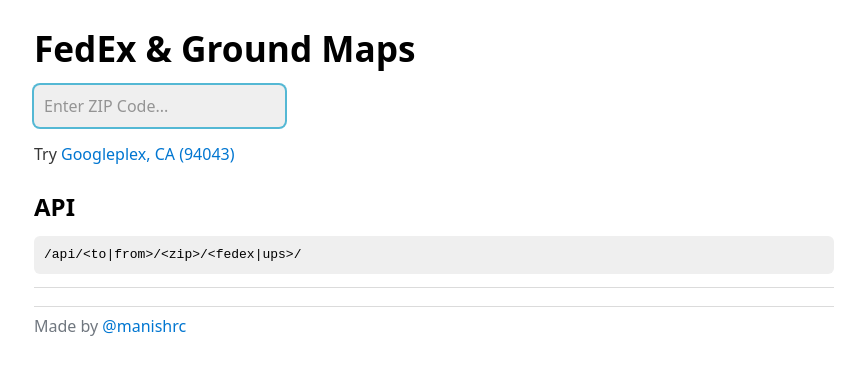
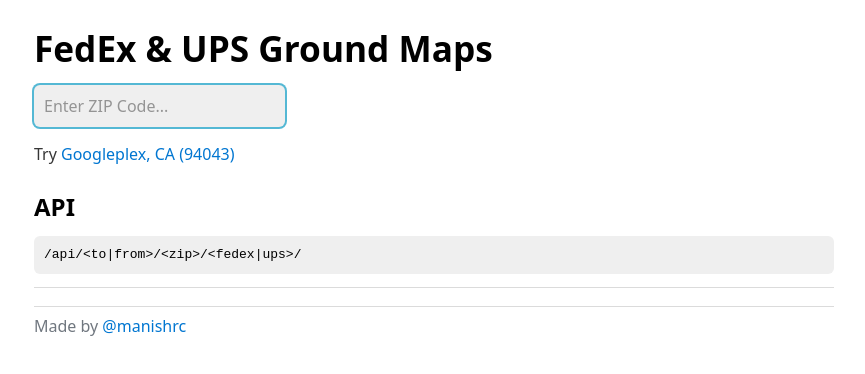
Before and after one commit to manishrc/ground-maps-api, a Next.js app: page / in a window 1280 px wide. Shown: the top 374 px of the page, without its empty margins (206-1071 px from the left). Built offline with nearby package versions, Linux system fonts and the light colour scheme.

Commit message:
fix typo

```diff
--- a/pages/index.js
+++ b/pages/index.js
@@ -47,7 +47,7 @@
       </Head>
 
       <header>
-        <h1>FedEx & Ground Maps</h1>
+        <h1>FedEx & UPS Ground Maps</h1>
       </header>
       <main>
         <input
```
